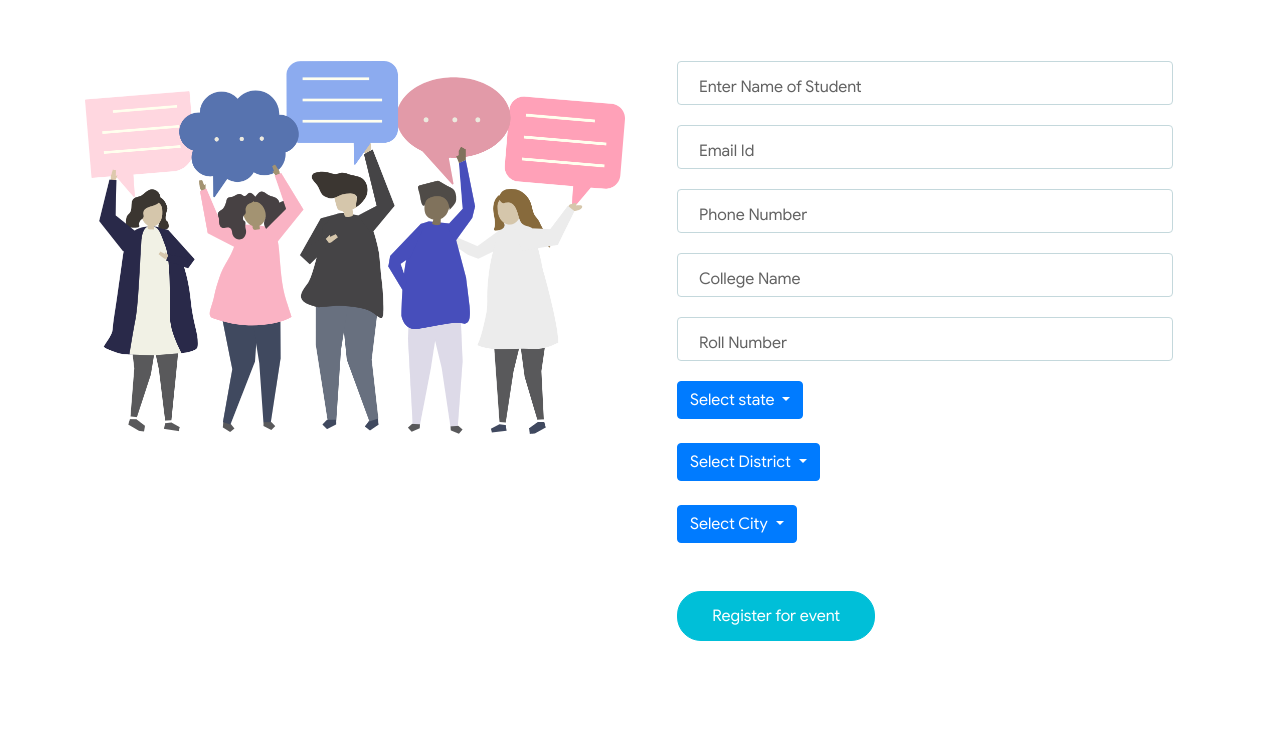
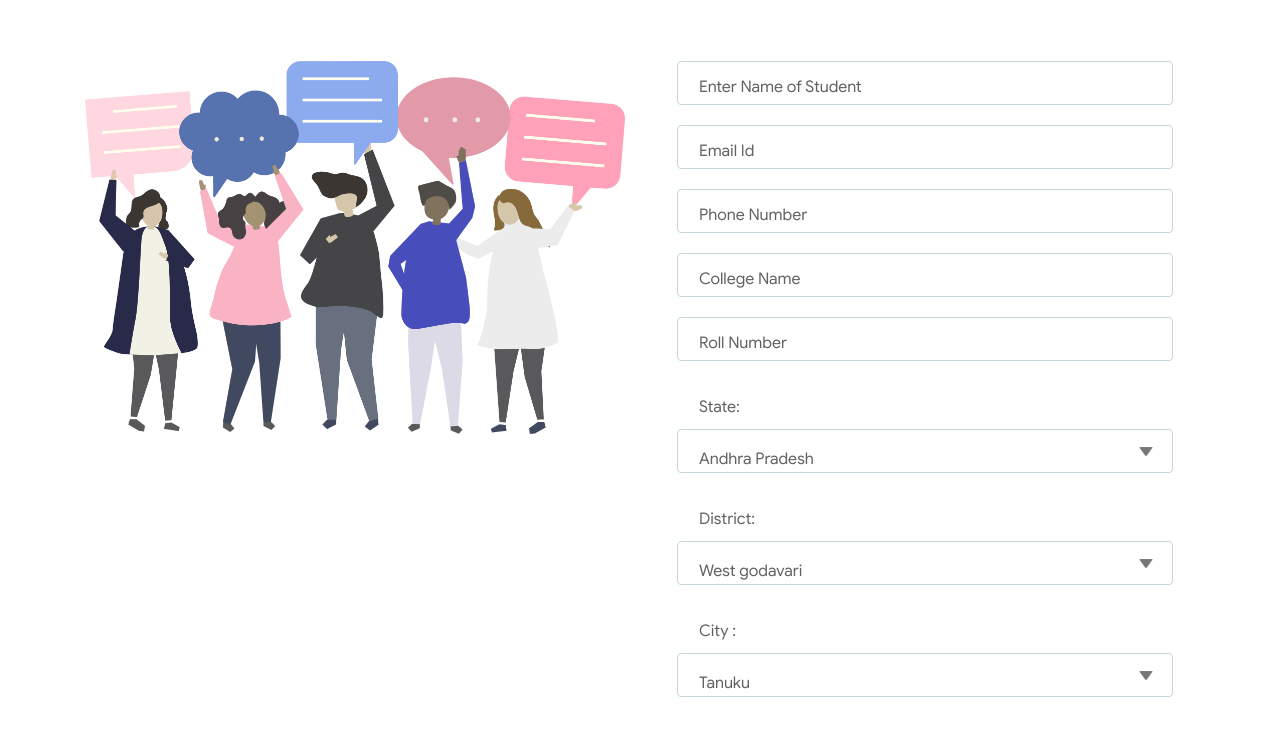
Before and after one commit to vinaysriram01/dscweb, a plain HTML site: page registration.html in a window 1280 px wide. Shown: the part 221-952 px from the top of the page. Drawn offline with Linux system fonts and the light colour scheme.

Commit message:
new registration form

```diff
--- a/registration.html
+++ b/registration.html
@@ -183,10 +183,10 @@
                             <label class="label-control" for="cmessage">Your message</label>
                             <div class="help-block with-errors"></div>
                         </div>-->
-  <!--                       <div class="form-group">
-                        <label  class="label-control" for="cname">State:</label> <br>
-                        <br>
-<select name="state" id="state">
+         <div class="form-group">
+     <label  class="label-control" for="cname">State:</label> <br>
+<br>
+<select name="state" id="state"  class="newform form-control-input" >
   <option value="Andhra Pradesh">Andhra Pradesh</option>
   <option value="Telangana">Telangana</option>
   <option value="   Arunachal Pradesh"> Arunachal Pradesh</option>
@@ -197,14 +197,40 @@
 </select>
                             <div class="help-block with-errors"></div>
 
-</div> -->
-<div class="dropdown">
-  <button class="btn btn-primary dropdown-toggle" type="button" id="dropdownMenuButton" data-toggle="dropdown" aria-haspopup="true" aria-expanded="false">
+</div>
+
+         <div class="form-group">
+     <label  class="label-control" for="cname">District:</label>
+                        <br>
+                        <br>
+<select name="district" id="district" class="newform form-control-input">
+  <option value="Andhra Pradesh">West godavari</option>
+  <option value="Telangana">East godavari</option>
+  <option value="   Arunachal Pradesh">Krishna</option>
+</select>
+
+                            <div class="help-block with-errors"></div>
+</div>
+
+       <div class="form-group">
+     <label  class="label-control" for="cname">City :</label>
+     <br>
+     <br>
+<select name="city" id="city"   class="newform form-control-input">
+  <option value="Andhra Pradesh">Tanuku</option>
+  <option value="Telangana">Kakinada</option>
+  <option value="   Arunachal Pradesh">Krishna</option>
+  </select>
+                            <div class="help-block with-errors"></div>
+
+</div>
+<!-- <div class="dropdown">
+  <button class="btn .bg-light dropdown-toggle" type="button" id="dropdownMenuButton" data-toggle="dropdown" aria-haspopup="true" aria-expanded="false">
     Select state
   </button>
   <div class="dropdown-menu" aria-labelledby="dropdownMenuButton">
-    <a class="dropdown-item" href="#">Andhra pradesh</a>
-    <a class="dropdown-item" href="#">Telangana</a>
+    <a class="dropdown-item">Andhra pradesh</a>
+    <a class="dropdown-item" >Telangana</a>
     <a class="dropdown-item" href="#">Odhisa</a>
      <a class="dropdown-item" href="#">Tamilnadu</a>
      <a class="dropdown-item" href="#">Kerala</a>
@@ -214,28 +240,28 @@
 </div>
 <br>
 <div class="dropdown">
-  <button class="btn btn-primary dropdown-toggle" type="button" id="dropdownMenuButton" data-toggle="dropdown" aria-haspopup="true" aria-expanded="false">
+  <button class="btn .bg-light dropdown-toggle" type="button" id="dropdownMenuButton" data-toggle="dropdown" aria-haspopup="true" aria-expanded="false">
     Select District
   </button>
   <div class="dropdown-menu" aria-labelledby="dropdownMenuButton">
-    <a class="dropdown-item" href="#">East Godavari</a>
-    <a class="dropdown-item" href="#">West Godavari</a>
-    <a class="dropdown-item" href="#">Krishna</a>
-     <a class="dropdown-item" href="#">Srikakulam</a>
+    <a class="dropdown-item" >East Godavari</a>
+    <a class="dropdown-item" >West Godavari</a>
+    <a class="dropdown-item" >Krishna</a>
+     <a class="dropdown-item">Srikakulam</a>
   </div>
 </div>
 <br>
 <div class="dropdown">
-  <button class="btn btn-primary dropdown-toggle" type="button" id="dropdownMenuButton" data-toggle="dropdown" aria-haspopup="true" aria-expanded="false">
+  <button class="btn .bg-light dropdown-toggle" type="button" id="dropdownMenuButton" data-toggle="dropdown" aria-haspopup="true" aria-expanded="false">
     Select  City
   </button>
   <div class="dropdown-menu" aria-labelledby="dropdownMenuButton">
-    <a class="dropdown-item" href="#">Kakinada</a>
-    <a class="dropdown-item" href="#">Rajamundry</a>
-    <a class="dropdown-item" href="#">Tanuku</a>
-     <a class="dropdown-item" href="#">Eluru</a>
+    <a class="dropdown-item" >Kakinada</a>
+    <a class="dropdown-item">Rajamundry</a>
+    <a class="dropdown-item" >Tanuku</a>
+     <a class="dropdown-item">Eluru</a>
   </div>
-</div>
+</div> -->
 <br>
 <br>
 
```
